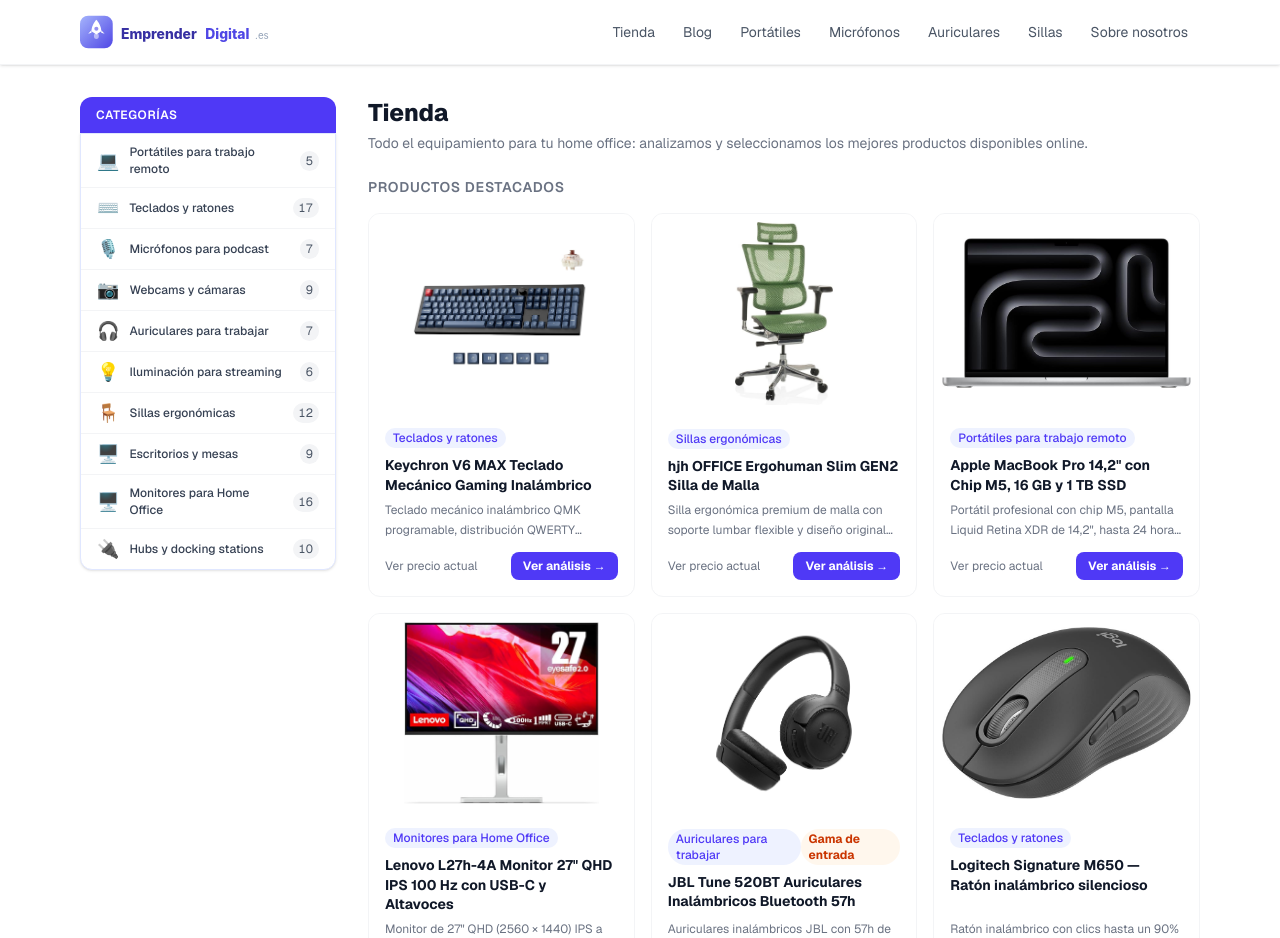
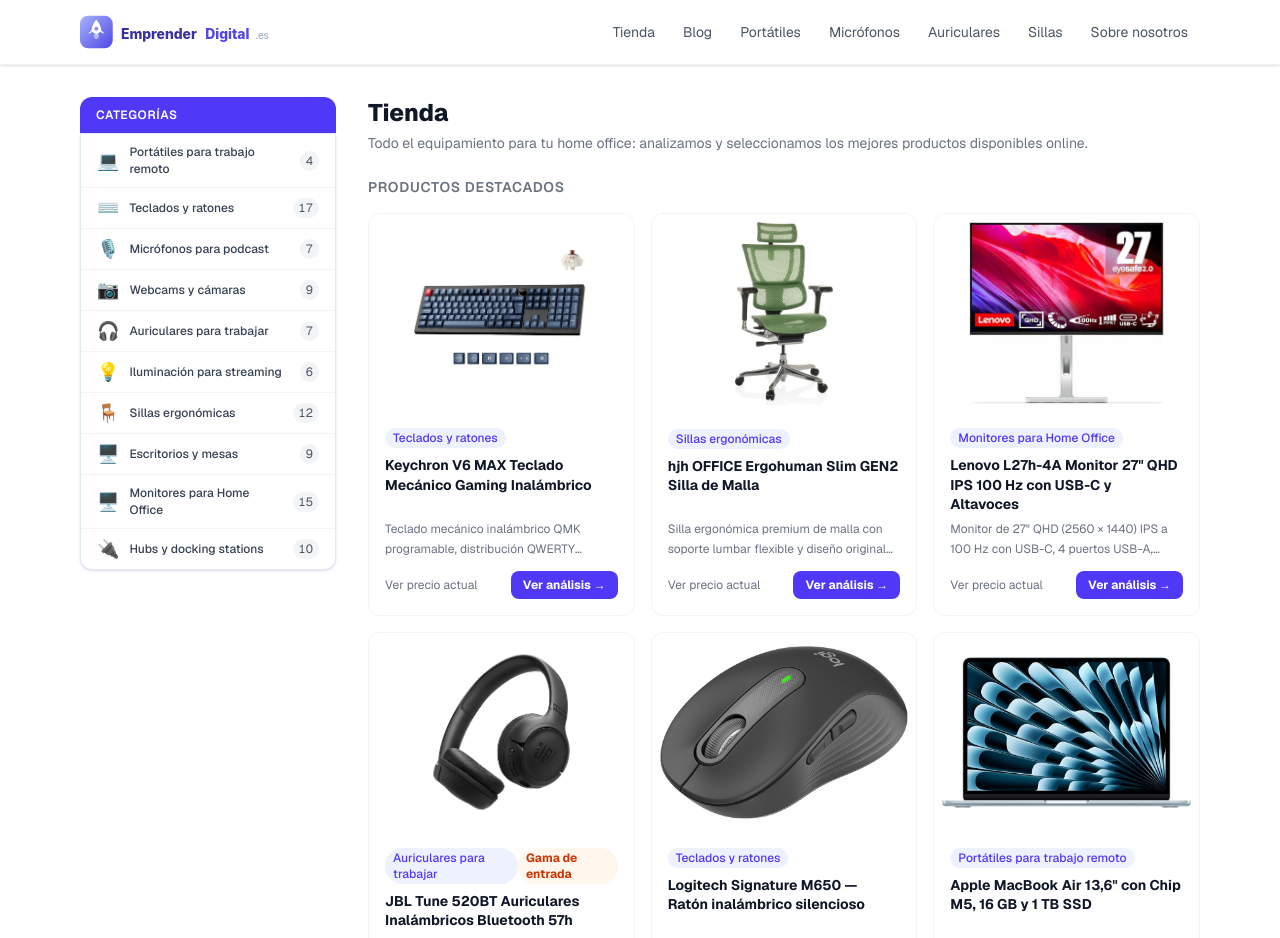
Before and after one commit to mktweb360/emprendedigital, a Next.js app: page /tienda in a window 1280 px wide. Shown: the top 938 px of the page. Built offline with nearby package versions, Linux system fonts and the light colour scheme.

Commit message:
Catálogo: retira 2 fichas sin compra en Amazon.es (comprobado el 26/11/2026)
API de Creators y amazon.es coinciden (agotado o sin botón de compra). Cada una redirige con 301 a una ficha viva del mismo tipo.

```diff
--- a/data/products.ts
+++ b/data/products.ts
@@ -1628,6 +1628,7 @@ export const products: Product[] = [
   },
   {
     slug: "apple-macbook-pro-m5-14",
+    unavailable: "2026-11-26",
     name: "Apple MacBook Pro 14,2\" con Chip M5, 16 GB y 1 TB SSD",
     asin: "B0FWD1L5SV",
     image: "/images/products/apple-macbook-pro-m5-14.jpg",
@@ -2065,6 +2066,7 @@ export const products: Product[] = [
   },
   {
     slug: "philips-27e2n1500l-monitor-27-qhd-ips",
+    unavailable: "2026-11-26",
     // Comprobada en amazon.es el 23/11/2026: botón de compra activo, vendido y enviado por Amazon; aparece entre los más vendidos de Monitores. Datos solo de la ficha de Amazon.
     name: "PHILIPS 27E2N1500L Monitor 27 Pulgadas QHD IPS 75 Hz HDR10",
     asin: "B0F9YSJJG2",
--- a/next.config.ts
+++ b/next.config.ts
@@ -34,6 +34,8 @@ const nextConfig: NextConfig = {
   },
   async redirects() {
     return [
+      { source: "/tienda/portatiles/apple-macbook-pro-m5-14", destination: "/tienda/portatiles/apple-macbook-air-m5-13", permanent: true },
+      { source: "/tienda/monitores/philips-27e2n1500l-monitor-27-qhd-ips", destination: "/tienda/monitores/samsung-s27a600-monitor-27-qhd", permanent: true },
       { source: "/tienda/portatiles/apple-macbook-air-m3-13", destination: "/tienda/portatiles/apple-macbook-air-m5-13", permanent: true },
       { source: "/tienda/portatiles/lenovo-thinkpad-x1-carbon-gen12", destination: "/tienda/portatiles/asus-zenbook-14-oled-ux3405", permanent: true },
       { source: "/tienda/portatiles/hp-pavilion-plus-14-oled", destination: "/tienda/portatiles/hp-omnibook-5-14-oled-snapdragon", permanent: true },
```
